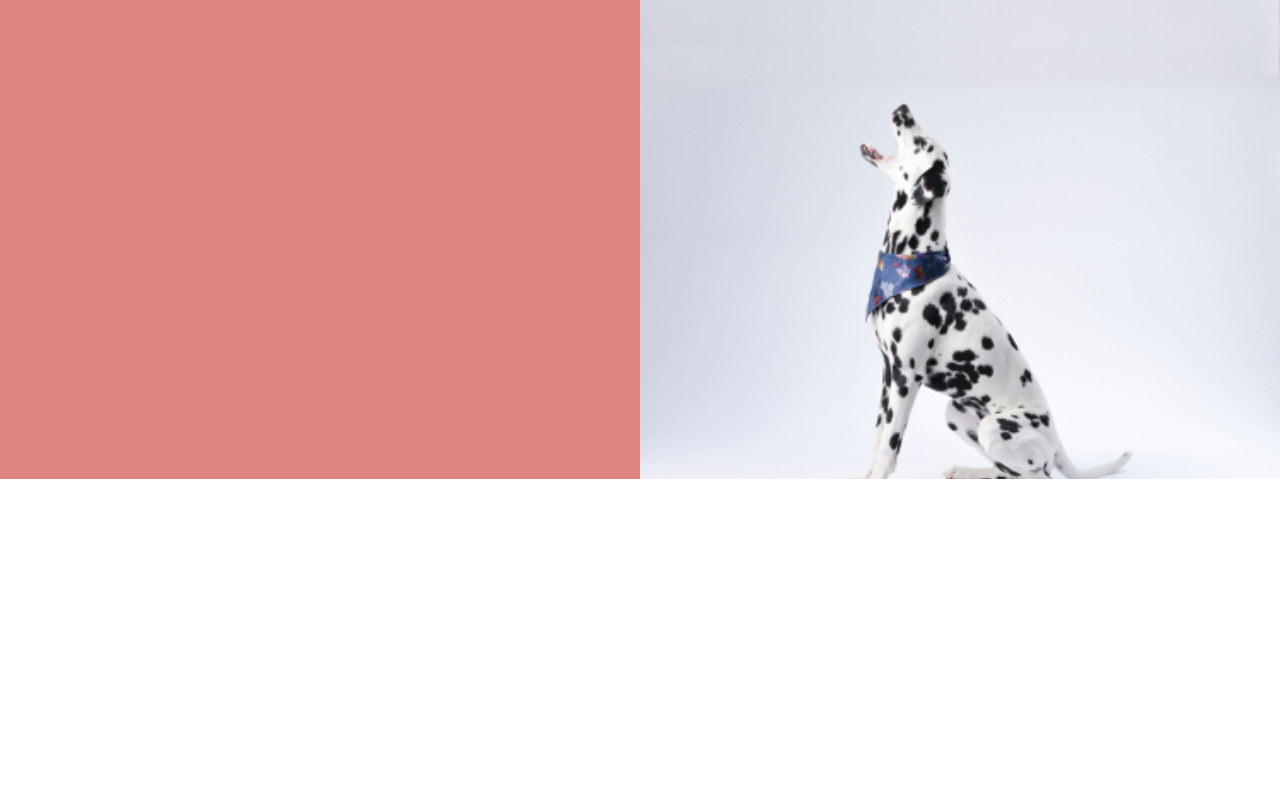
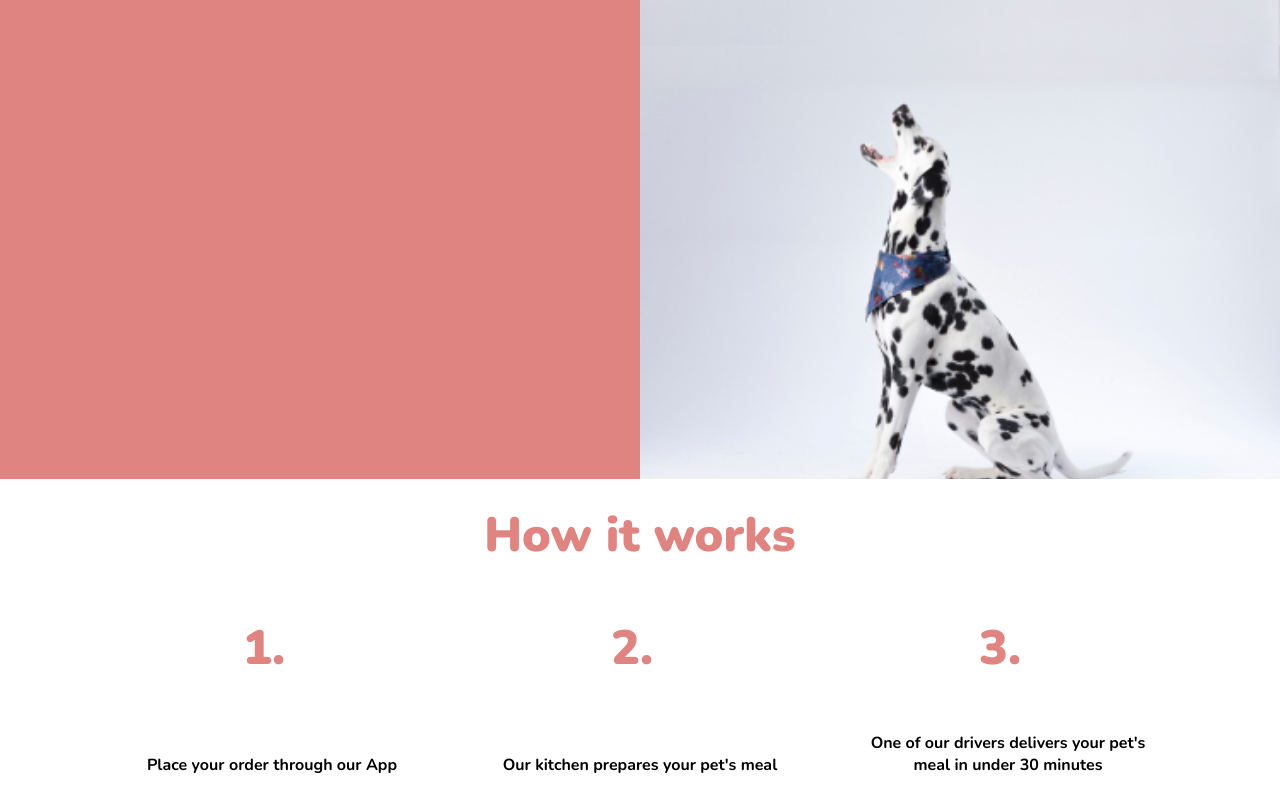
Before and after one commit to KathrynDavies123/chomp-responsive, a React (Create React App) app: page / in a window 1280 px wide. Shown: the part 321-1121 px from the top of the page. Before the commit the page ends 800 px from the top, so only its background shows below. Built offline with nearby package versions, Linux system fonts and the light colour scheme.

Commit message:
how it works section done

```diff
--- a/src/App.js
+++ b/src/App.js
@@ -1,10 +1,12 @@
 import './App.css';
 import Header from './components/Header';
+import Howitworks from './components/Howitworks';
 
 function App() {
   return (
     <div className="App">
     <Header/>
+    <Howitworks />
     </div>
   );
 }
--- a/src/components/Header.css
+++ b/src/components/Header.css
@@ -70,6 +70,14 @@ h2 {
     }
 
     h2 {
-        margin-left:250px;
+        margin-left:25%;
+        width:20%;
     }
 }
+
+@media (min-width:1621px) {
+    h2 {
+        font-size:var(--large-size);
+        margin-top:3%;
+    }
+}
--- a/src/components/Howitworks.css
+++ b/src/components/Howitworks.css
@@ -0,0 +1,32 @@
+.howitworks {
+    display:flex;
+    flex-direction:column;
+}
+
+h3 {
+  color: var(--white);
+  background-color: var(--pink);
+  font-family: var(--primary-font);
+  font-weight: var(--black-weight);
+  font-size: var(--small-size);
+  line-height: var(--small-lh);
+  text-align: center;
+  padding: 24px 0;
+}
+
+@media (min-width:800px) {
+    .container {
+        display:flex;
+        flex-direction:row;
+        gap:72px;
+        align-items: center;
+        margin: 24px 124px;
+    }
+
+    h3 {
+        color:var(--pink);
+        background-color: var(--white);
+        font-size:var(--large-size);
+        line-height:var(--x-large-lh);
+    }
+}
--- a/src/components/Howitworks.js
+++ b/src/components/Howitworks.js
@@ -1 +1,20 @@
 import "./Howitworks.css";
+import Steps from "./Steps";
+
+const Howitworks = () => {
+  return (
+    <section className="howitworks">
+      <h3>How it works</h3>
+      <div className="container">
+        <Steps number="1." text="Place your order through our App" />
+        <Steps number="2." text="Our kitchen prepares your pet's meal" />
+        <Steps
+          number="3."
+          text="One of our drivers delivers your pet's meal in under 30 minutes"
+        />
+      </div>
+    </section>
+  );
+};
+
+export default Howitworks;
--- /dev/null
+++ b/src/components/Steps.css
@@ -0,0 +1,47 @@
+.steps {
+  display: flex;
+  flex-direction: column;
+  align-items: center;
+  padding: 16px;
+  text-align: center;
+}
+
+h4 {
+  color: var(--pink);
+  font-family: var(--primary-font);
+  font-weight: var(--black-weight);
+  font-size: var(--large-size);
+  line-height: var(--x-large-lh);
+}
+
+.steps p {
+  color: var(--black);
+  font-family: var(--primary-font);
+  font-weight: var(--bold-weight);
+  font-size: var(--small-size);
+  line-height: var(--small-lh);
+}
+
+@media (min-width: 414px) {
+  .steps {
+    flex-direction:row;
+    text-align: left;
+    margin: 0 60px;
+  }
+
+  h4 {
+    margin-right:16px;
+  }
+}
+
+@media (min-width:800px) {
+    .steps {
+        flex-direction: column;
+        text-align:center;
+        justify-content: space-between;
+        margin:0;
+        width:33%;
+        padding:0;
+        min-height:160px;
+    }
+}
--- /dev/null
+++ b/src/components/Steps.js
@@ -0,0 +1,12 @@
+import "./Steps.css";
+
+const Steps = (props) => {
+  return (
+    <div className="steps">
+      <h4>{props.number}</h4>
+      <p>{props.text}</p>
+    </div>
+  );
+};
+
+export default Steps;
```
